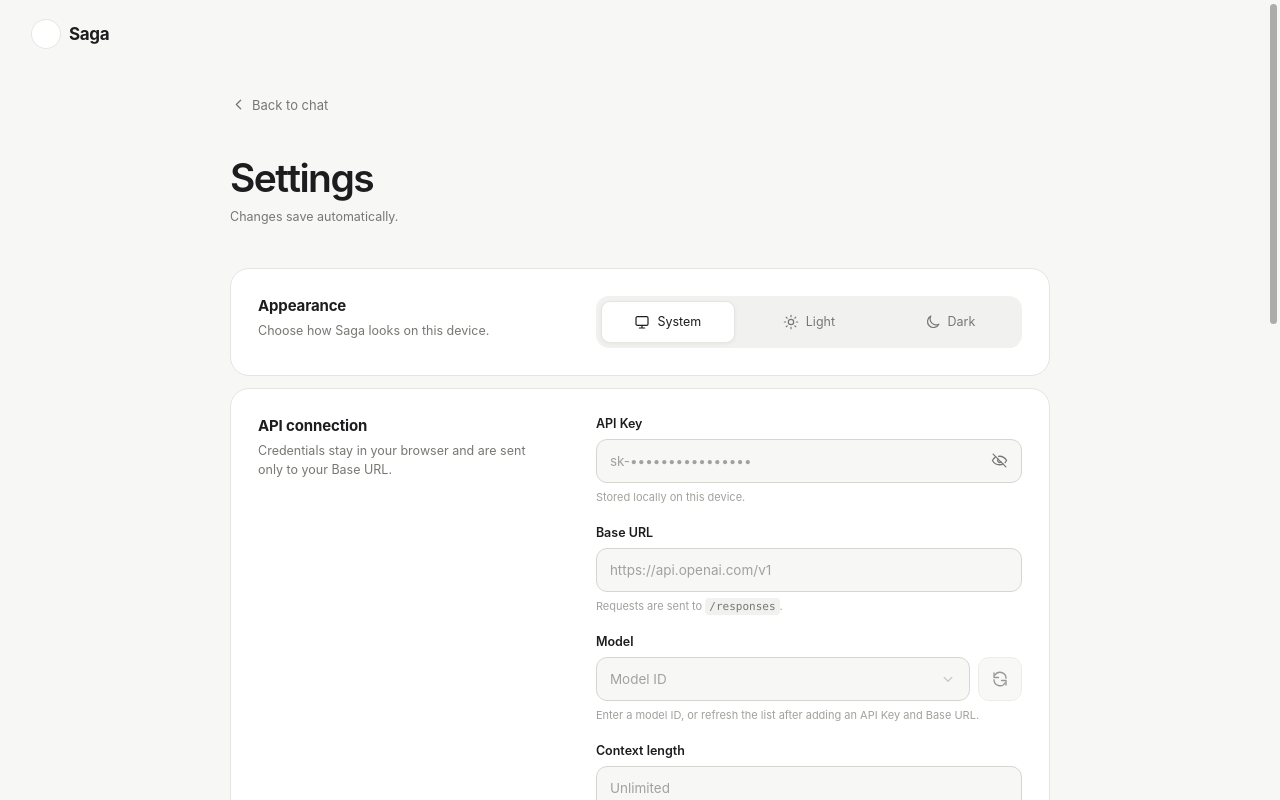
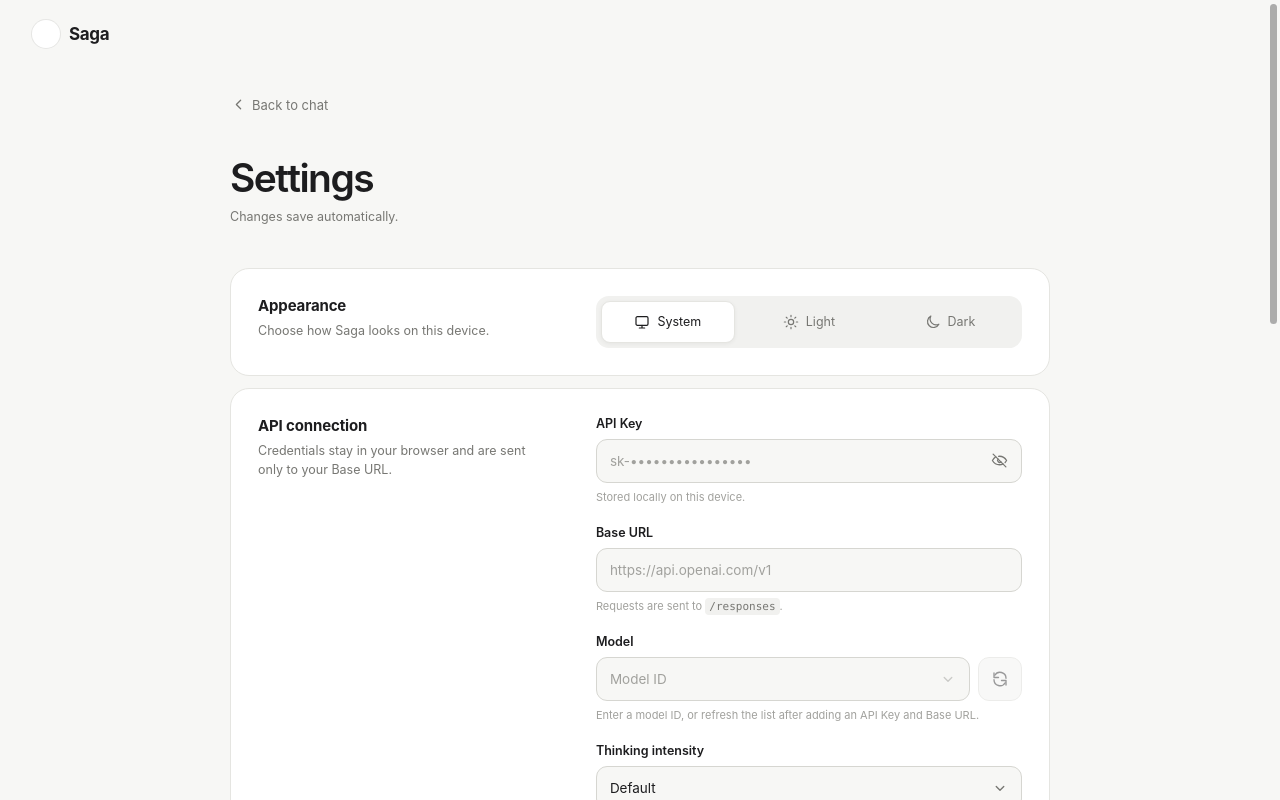
Before and after one commit to lomirus/motechat, a Svelte app: page / in a window 1280 px wide. Both pictures are taken after a click on the button 1233 px from the left and 34 px from the top of the page. Shown: the top 800 px of the page. Built offline with nearby package versions, Linux system fonts and the light colour scheme.

Commit message:
fix: put thinking intensity above context length in settings

```diff
--- a/src/App.svelte
+++ b/src/App.svelte
@@ -985,11 +985,6 @@
                 <small>Enter a model ID, or refresh the list after adding an API Key and Base URL.</small>
               {/if}
             </div>
-            <label>
-              <span>Context length</span>
-              <input id="context-length" type="number" min="1" step="1" bind:value={contextLength} placeholder="Unlimited" />
-              <small>Model context window in tokens. Leave empty for unlimited context.</small>
-            </label>
             <div class="model-field">
               <label for="effort-input"><span>Thinking intensity</span></label>
               <Select
@@ -1002,6 +997,11 @@
               />
               <small>Sent as <code>reasoning.effort</code>. Supported values vary by model.</small>
             </div>
+            <label>
+              <span>Context length</span>
+              <input id="context-length" type="number" min="1" step="1" bind:value={contextLength} placeholder="Unlimited" />
+              <small>Model context window in tokens. Leave empty for unlimited context.</small>
+            </label>
             <div class="model-field">
               <span class="field-label" id="currency-label">Currency</span>
               <div class="theme-picker pair" data-currency={currency} role="group" aria-labelledby="currency-label">
```
